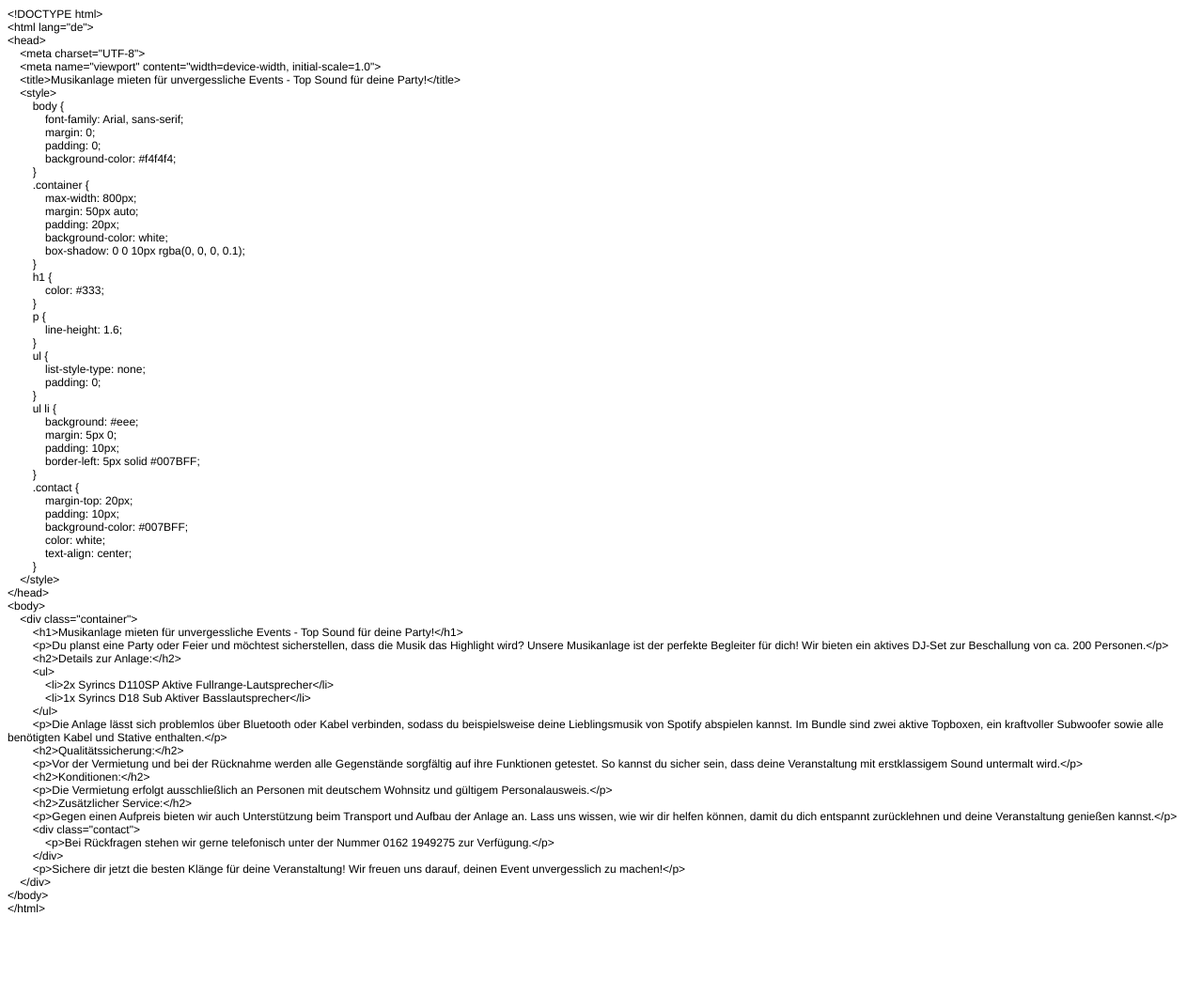
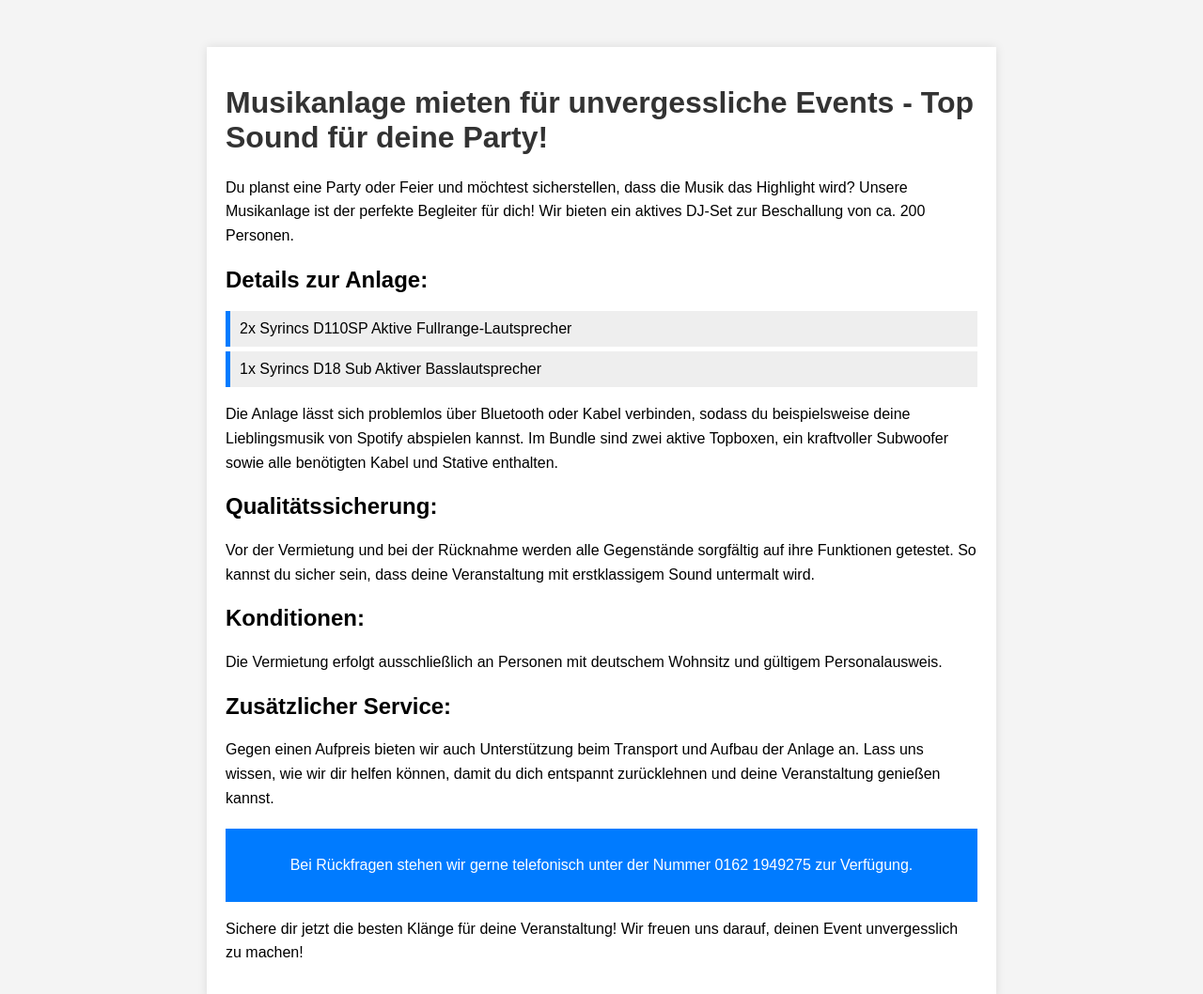
Before and after one commit to Partanlagemieten/Partyablagemieten.de, a plain HTML site: page index.html in a window 1280 px wide. Shown: the whole page at 94% size. Before the commit the page ends 982 px from the top, so only its background shows below. Drawn offline with Linux system fonts and the light colour scheme.

Commit message:
Update index.html

```diff
--- a/index.html
+++ b/index.html
@@ -1,83 +1,68 @@
-<!DOCTYPE html PUBLIC "-//W3C//DTD HTML 4.01//EN" "http://www.w3.org/TR/html4/strict.dtd">
-<html>
+<!DOCTYPE html>
+<html lang="de">
 <head>
-  <meta http-equiv="Content-Type" content="text/html; charset=utf-8">
-  <meta http-equiv="Content-Style-Type" content="text/css">
-  <title></title>
-  <meta name="Generator" content="Cocoa HTML Writer">
-  <meta name="CocoaVersion" content="2487.4">
-  <style type="text/css">
-    p.p1 {margin: 0.0px 0.0px 0.0px 0.0px; font: 12.0px Helvetica}
-  </style>
+    <meta charset="UTF-8">
+    <meta name="viewport" content="width=device-width, initial-scale=1.0">
+    <title>Musikanlage mieten für unvergessliche Events - Top Sound für deine Party!</title>
+    <style>
+        body {
+            font-family: Arial, sans-serif;
+            background-color: #f4f4f4;
+            margin: 0;
+            padding: 0;
+        }
+        .container {
+            max-width: 800px;
+            margin: 50px auto;
+            padding: 20px;
+            background-color: white;
+            box-shadow: 0 0 10px rgba(0, 0, 0, 0.1);
+        }
+        h1 {
+            color: #333;
+        }
+        p {
+            line-height: 1.6;
+        }
+        ul {
+            list-style-type: none;
+            padding: 0;
+        }
+        ul li {
+            background: #eee;
+            margin: 5px 0;
+            padding: 10px;
+            border-left: 5px solid #007BFF;
+        }
+        .contact {
+            margin-top: 20px;
+            padding: 10px;
+            background-color: #007BFF;
+            color: white;
+            text-align: center;
+        }
+    </style>
 </head>
 <body>
-<p class="p1">&lt;!DOCTYPE html&gt;</p>
-<p class="p1">&lt;html lang="de"&gt;</p>
-<p class="p1">&lt;head&gt;</p>
-<p class="p1"><span class="Apple-converted-space">    </span>&lt;meta charset="UTF-8"&gt;</p>
-<p class="p1"><span class="Apple-converted-space">    </span>&lt;meta name="viewport" content="width=device-width, initial-scale=1.0"&gt;</p>
-<p class="p1"><span class="Apple-converted-space">    </span>&lt;title&gt;Musikanlage mieten für unvergessliche Events - Top Sound für deine Party!&lt;/title&gt;</p>
-<p class="p1"><span class="Apple-converted-space">    </span>&lt;style&gt;</p>
-<p class="p1"><span class="Apple-converted-space">        </span>body {</p>
-<p class="p1"><span class="Apple-converted-space">            </span>font-family: Arial, sans-serif;</p>
-<p class="p1"><span class="Apple-converted-space">            </span>margin: 0;</p>
-<p class="p1"><span class="Apple-converted-space">            </span>padding: 0;</p>
-<p class="p1"><span class="Apple-converted-space">            </span>background-color: #f4f4f4;</p>
-<p class="p1"><span class="Apple-converted-space">        </span>}</p>
-<p class="p1"><span class="Apple-converted-space">        </span>.container {</p>
-<p class="p1"><span class="Apple-converted-space">            </span>max-width: 800px;</p>
-<p class="p1"><span class="Apple-converted-space">            </span>margin: 50px auto;</p>
-<p class="p1"><span class="Apple-converted-space">            </span>padding: 20px;</p>
-<p class="p1"><span class="Apple-converted-space">            </span>background-color: white;</p>
-<p class="p1"><span class="Apple-converted-space">            </span>box-shadow: 0 0 10px rgba(0, 0, 0, 0.1);</p>
-<p class="p1"><span class="Apple-converted-space">        </span>}</p>
-<p class="p1"><span class="Apple-converted-space">        </span>h1 {</p>
-<p class="p1"><span class="Apple-converted-space">            </span>color: #333;</p>
-<p class="p1"><span class="Apple-converted-space">        </span>}</p>
-<p class="p1"><span class="Apple-converted-space">        </span>p {</p>
-<p class="p1"><span class="Apple-converted-space">            </span>line-height: 1.6;</p>
-<p class="p1"><span class="Apple-converted-space">        </span>}</p>
-<p class="p1"><span class="Apple-converted-space">        </span>ul {</p>
-<p class="p1"><span class="Apple-converted-space">            </span>list-style-type: none;</p>
-<p class="p1"><span class="Apple-converted-space">            </span>padding: 0;</p>
-<p class="p1"><span class="Apple-converted-space">        </span>}</p>
-<p class="p1"><span class="Apple-converted-space">        </span>ul li {</p>
-<p class="p1"><span class="Apple-converted-space">            </span>background: #eee;</p>
-<p class="p1"><span class="Apple-converted-space">            </span>margin: 5px 0;</p>
-<p class="p1"><span class="Apple-converted-space">            </span>padding: 10px;</p>
-<p class="p1"><span class="Apple-converted-space">            </span>border-left: 5px solid #007BFF;</p>
-<p class="p1"><span class="Apple-converted-space">        </span>}</p>
-<p class="p1"><span class="Apple-converted-space">        </span>.contact {</p>
-<p class="p1"><span class="Apple-converted-space">            </span>margin-top: 20px;</p>
-<p class="p1"><span class="Apple-converted-space">            </span>padding: 10px;</p>
-<p class="p1"><span class="Apple-converted-space">            </span>background-color: #007BFF;</p>
-<p class="p1"><span class="Apple-converted-space">            </span>color: white;</p>
-<p class="p1"><span class="Apple-converted-space">            </span>text-align: center;</p>
-<p class="p1"><span class="Apple-converted-space">        </span>}</p>
-<p class="p1"><span class="Apple-converted-space">    </span>&lt;/style&gt;</p>
-<p class="p1">&lt;/head&gt;</p>
-<p class="p1">&lt;body&gt;</p>
-<p class="p1"><span class="Apple-converted-space">    </span>&lt;div class="container"&gt;</p>
-<p class="p1"><span class="Apple-converted-space">        </span>&lt;h1&gt;Musikanlage mieten für unvergessliche Events - Top Sound für deine Party!&lt;/h1&gt;</p>
-<p class="p1"><span class="Apple-converted-space">        </span>&lt;p&gt;Du planst eine Party oder Feier und möchtest sicherstellen, dass die Musik das Highlight wird? Unsere Musikanlage ist der perfekte Begleiter für dich! Wir bieten ein aktives DJ-Set zur Beschallung von ca. 200 Personen.&lt;/p&gt;</p>
-<p class="p1"><span class="Apple-converted-space">        </span>&lt;h2&gt;Details zur Anlage:&lt;/h2&gt;</p>
-<p class="p1"><span class="Apple-converted-space">        </span>&lt;ul&gt;</p>
-<p class="p1"><span class="Apple-converted-space">            </span>&lt;li&gt;2x Syrincs D110SP Aktive Fullrange-Lautsprecher&lt;/li&gt;</p>
-<p class="p1"><span class="Apple-converted-space">            </span>&lt;li&gt;1x Syrincs D18 Sub Aktiver Basslautsprecher&lt;/li&gt;</p>
-<p class="p1"><span class="Apple-converted-space">        </span>&lt;/ul&gt;</p>
-<p class="p1"><span class="Apple-converted-space">        </span>&lt;p&gt;Die Anlage lässt sich problemlos über Bluetooth oder Kabel verbinden, sodass du beispielsweise deine Lieblingsmusik von Spotify abspielen kannst. Im Bundle sind zwei aktive Topboxen, ein kraftvoller Subwoofer sowie alle benötigten Kabel und Stative enthalten.&lt;/p&gt;</p>
-<p class="p1"><span class="Apple-converted-space">        </span>&lt;h2&gt;Qualitätssicherung:&lt;/h2&gt;</p>
-<p class="p1"><span class="Apple-converted-space">        </span>&lt;p&gt;Vor der Vermietung und bei der Rücknahme werden alle Gegenstände sorgfältig auf ihre Funktionen getestet. So kannst du sicher sein, dass deine Veranstaltung mit erstklassigem Sound untermalt wird.&lt;/p&gt;</p>
-<p class="p1"><span class="Apple-converted-space">        </span>&lt;h2&gt;Konditionen:&lt;/h2&gt;</p>
-<p class="p1"><span class="Apple-converted-space">        </span>&lt;p&gt;Die Vermietung erfolgt ausschließlich an Personen mit deutschem Wohnsitz und gültigem Personalausweis.&lt;/p&gt;</p>
-<p class="p1"><span class="Apple-converted-space">        </span>&lt;h2&gt;Zusätzlicher Service:&lt;/h2&gt;</p>
-<p class="p1"><span class="Apple-converted-space">        </span>&lt;p&gt;Gegen einen Aufpreis bieten wir auch Unterstützung beim Transport und Aufbau der Anlage an. Lass uns wissen, wie wir dir helfen können, damit du dich entspannt zurücklehnen und deine Veranstaltung genießen kannst.&lt;/p&gt;</p>
-<p class="p1"><span class="Apple-converted-space">        </span>&lt;div class="contact"&gt;</p>
-<p class="p1"><span class="Apple-converted-space">            </span>&lt;p&gt;Bei Rückfragen stehen wir gerne telefonisch unter der Nummer 0162 1949275 zur Verfügung.&lt;/p&gt;</p>
-<p class="p1"><span class="Apple-converted-space">        </span>&lt;/div&gt;</p>
-<p class="p1"><span class="Apple-converted-space">        </span>&lt;p&gt;Sichere dir jetzt die besten Klänge für deine Veranstaltung! Wir freuen uns darauf, deinen Event unvergesslich zu machen!&lt;/p&gt;</p>
-<p class="p1"><span class="Apple-converted-space">    </span>&lt;/div&gt;</p>
-<p class="p1">&lt;/body&gt;</p>
-<p class="p1">&lt;/html&gt;</p>
+    <div class="container">
+        <h1>Musikanlage mieten für unvergessliche Events - Top Sound für deine Party!</h1>
+        <p>Du planst eine Party oder Feier und möchtest sicherstellen, dass die Musik das Highlight wird? Unsere Musikanlage ist der perfekte Begleiter für dich! Wir bieten ein aktives DJ-Set zur Beschallung von ca. 200 Personen.</p>
+        <h2>Details zur Anlage:</h2>
+        <ul>
+            <li>2x Syrincs D110SP Aktive Fullrange-Lautsprecher</li>
+            <li>1x Syrincs D18 Sub Aktiver Basslautsprecher</li>
+        </ul>
+        <p>Die Anlage lässt sich problemlos über Bluetooth oder Kabel verbinden, sodass du beispielsweise deine Lieblingsmusik von Spotify abspielen kannst. Im Bundle sind zwei aktive Topboxen, ein kraftvoller Subwoofer sowie alle benötigten Kabel und Stative enthalten.</p>
+        <h2>Qualitätssicherung:</h2>
+        <p>Vor der Vermietung und bei der Rücknahme werden alle Gegenstände sorgfältig auf ihre Funktionen getestet. So kannst du sicher sein, dass deine Veranstaltung mit erstklassigem Sound untermalt wird.</p>
+        <h2>Konditionen:</h2>
+        <p>Die Vermietung erfolgt ausschließlich an Personen mit deutschem Wohnsitz und gültigem Personalausweis.</p>
+        <h2>Zusätzlicher Service:</h2>
+        <p>Gegen einen Aufpreis bieten wir auch Unterstützung beim Transport und Aufbau der Anlage an. Lass uns wissen, wie wir dir helfen können, damit du dich entspannt zurücklehnen und deine Veranstaltung genießen kannst.</p>
+        <div class="contact">
+            <p>Bei Rückfragen stehen wir gerne telefonisch unter der Nummer 0162 1949275 zur Verfügung.</p>
+        </div>
+        <p>Sichere dir jetzt die besten Klänge für deine Veranstaltung! Wir freuen uns darauf, deinen Event unvergesslich zu machen!</p>
+    </div>
 </body>
 </html>
```
